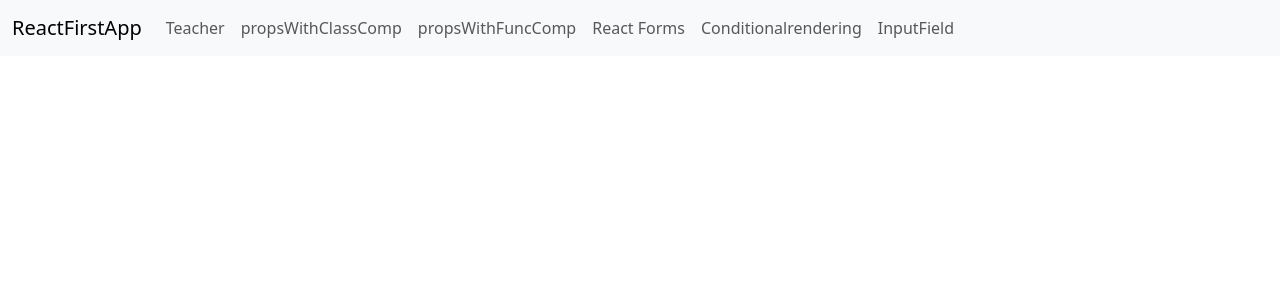
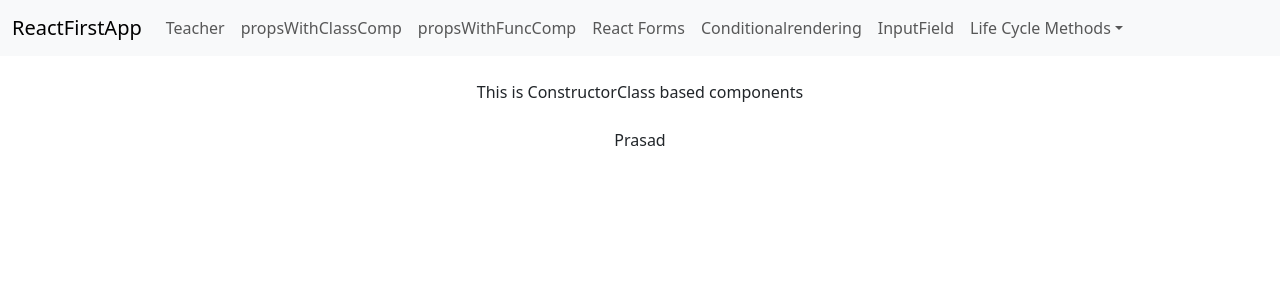
Before and after one commit to prasadkadam186/reactfirstapp, a React (Create React App) app: page /ConstructorClass in a window 1280 px wide. Shown: the top 300 px of the page. Built offline with nearby package versions, Linux system fonts and the light colour scheme.

Commit message:
Constructor life cycle method completed

```diff
--- a/package.json
+++ b/package.json
@@ -7,7 +7,7 @@
     "@testing-library/jest-dom": "^6.6.4",
     "@testing-library/react": "^16.3.0",
     "@testing-library/user-event": "^13.5.0",
-    "bootstrap": "^5.3.7",
+    "bootstrap": "^5.3.8",
     "react": "^19.1.1",
     "react-dom": "^19.1.1",
     "react-router-dom": "^7.8.0",
--- a/src/App.js
+++ b/src/App.js
@@ -7,6 +7,7 @@ import Props from './ClassComponents/Props';
 import Loginform from './Forms/Loginform';
 import Conditionalrendering from './Forms/Conditionalrendering';
 import Inputbox from './FuncComponent/Inputbox';
+import ConstructorClass from './Life-cycle-methods/ConstructorClass'
 
 function App() {
   function passFunctionAsProps()
@@ -29,6 +30,7 @@ function App() {
 
             {/* Passing the function as props to Inputbox child component from App components */}
             <Route path='/Inputbox' element={<Inputbox data={passFunctionAsProps}/>}/>
+            <Route path='ConstructorClass' element={<ConstructorClass/>}/>
           </Routes>
         </div>
       </Router>
--- /dev/null
+++ b/src/Life-cycle-methods/ConstructorClass.js
@@ -0,0 +1,23 @@
+
+import React from "react";
+
+class ConstructorClass extends React.Component{
+    constructor()
+    {
+        super();
+        this.state={
+            data:"Prasad"
+        };
+    }
+    render()
+    {
+        return(
+            <div>
+                This is ConstructorClass based components
+                <br/><br/>
+                <h7>{this.state.data}</h7>
+            </div>
+        )
+    }
+}
+export default ConstructorClass;
--- a/src/index.js
+++ b/src/index.js
@@ -4,6 +4,7 @@ import './index.css';
 import App from './App';
 import reportWebVitals from './reportWebVitals';
 import 'bootstrap/dist/css/bootstrap.min.css';
+import 'bootstrap/dist/js/bootstrap.bundle.min.js';
 
 const root = ReactDOM.createRoot(document.getElementById('root'));
 root.render(
--- a/src/navbar/navbar.js
+++ b/src/navbar/navbar.js
@@ -28,6 +28,24 @@ function Navbar() {
                             <li>
                                 <Link className="nav-link" to="/Inputbox">InputField</Link>
                             </li>
+                            {/* Dropdown Menu */}
+                            <li className="nav-item dropdown">
+                                <a
+                                    className="nav-link dropdown-toggle"
+                                    href="#"
+                                    id="navbarDropdown"
+                                    role="button"
+                                    data-bs-toggle="dropdown"
+                                    aria-expanded="false"
+                                >
+                                    Life Cycle Methods
+                                </a>
+                                <ul className="dropdown-menu" aria-labelledby="navbarDropdown">
+                                    <li>
+                                        <Link className="dropdown-item" to="ConstructorClass">ConstructorClass</Link>
+                                    </li>
+                                </ul>
+                            </li>
                         </ul>
                     </div>
                 </div>
```
Also changed, not shown: 1 other file (tests, documents, lock files or other folders).
